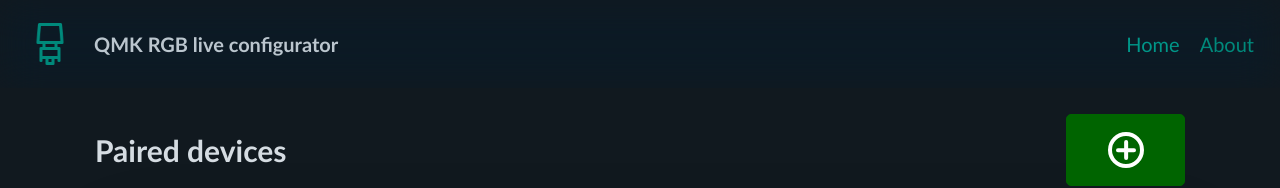
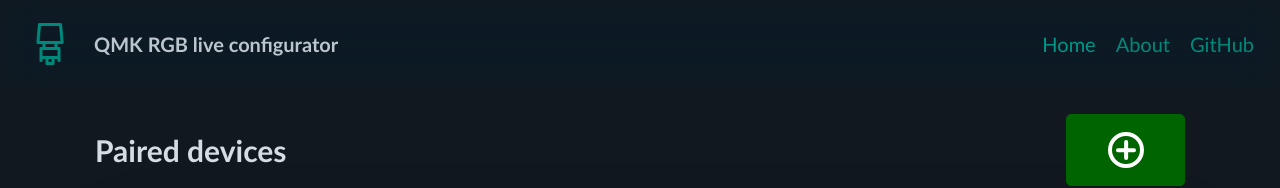
Before and after one commit to agustinmista/qmk-rgb-live, a Vue app: page / in a window 1280 px wide. Shown: the top 188 px of the page. Built offline with nearby package versions, Linux system fonts and the light colour scheme.

Commit message:
Add link to GitHub repo

```diff
--- a/src/app.vue
+++ b/src/app.vue
@@ -10,6 +10,7 @@
   <NavMenu name="QMK RGB live configurator" :logo="logo">
     <NavLink to="/">Home</NavLink>
     <NavLink to="/about">About</NavLink>
+    <NavLink to="/github">GitHub</NavLink>
   </NavMenu>
 
   <!-- Main content -->
--- a/src/router.ts
+++ b/src/router.ts
@@ -13,6 +13,14 @@
       path: '/about',
       name: 'about',
       component: () => import('@/views/AboutView.vue') // Lazy loaded
-    }
+    },
+    {
+      path: '/github',
+      name: 'github',
+      redirect: () => {
+        window.location.href = 'https://github.com/agustinmista/qmk-rgb-live'
+        return '/redirecting'
+      }
+    },
   ]
 })
```
